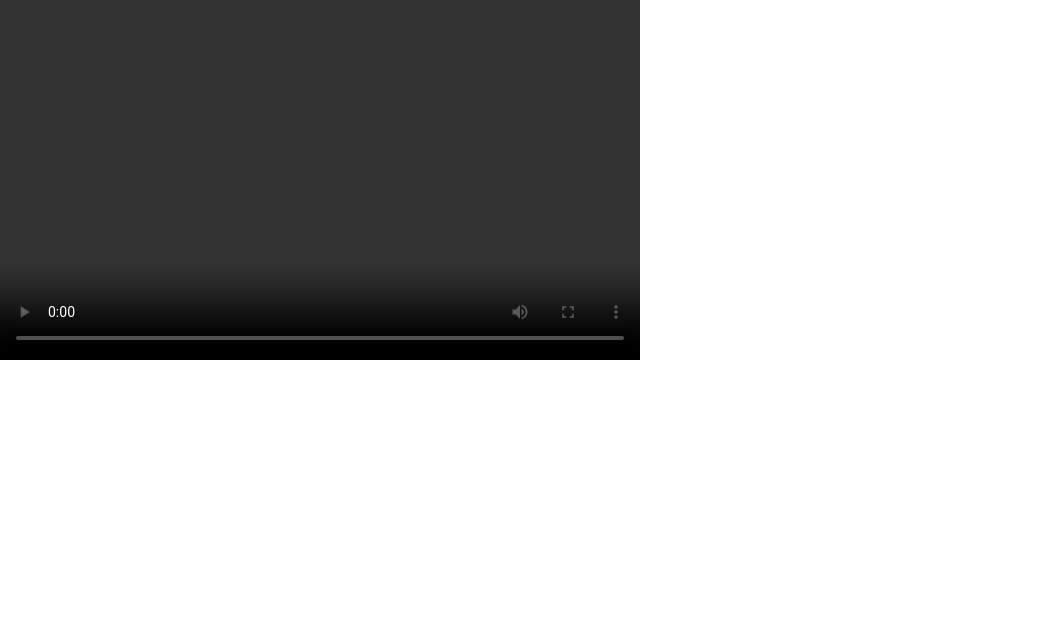
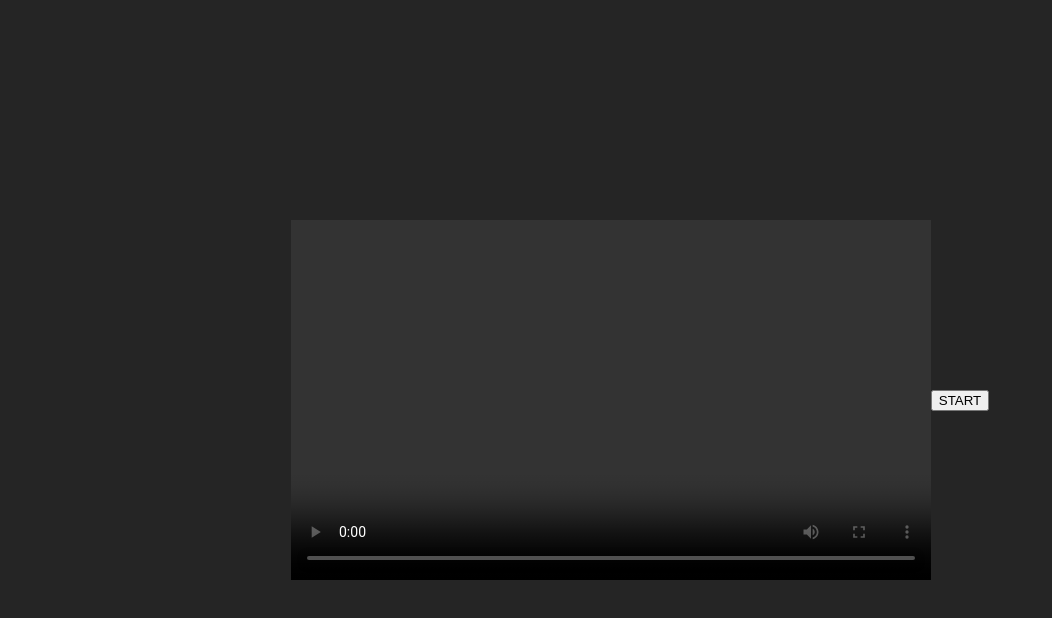
Before and after one commit to Muhammadurasheed/picture-in-picture, a plain HTML site: page index.html in a window 1280 px wide. Shown: the whole page, without its empty margins (0-1052 px from the left). Drawn offline with Linux system fonts and the light colour scheme.

Commit message:
home page styled

```diff
--- a/index.html
+++ b/index.html
@@ -11,6 +11,10 @@
 <body>
     <!-- video -->
     <video id="video" controls height="360" width="640"></video>
+    <!-- button -->
+    <div class="button-container">
+        <button id="button">START</button>
+    </div>
     <!-- Script -->
     <script src="script.js"></script>
 </body>
--- a/style.css
+++ b/style.css
@@ -1,3 +1,4 @@
+@import url('https://fonts.googleapis.com/css2?family=Barlow&family=Bebas+Neue&display=swap');
 html {
     box-sizing: border-box;
 }
@@ -5,4 +6,9 @@ html {
 body {
     margin: 0;
     min-height: 100vh;
+    font-family: 'Barlow', sans-serif;
+    background: rgb(37, 37, 37);
+    display: flex;
+    justify-content: center;
+    align-items: center;
 }
```
